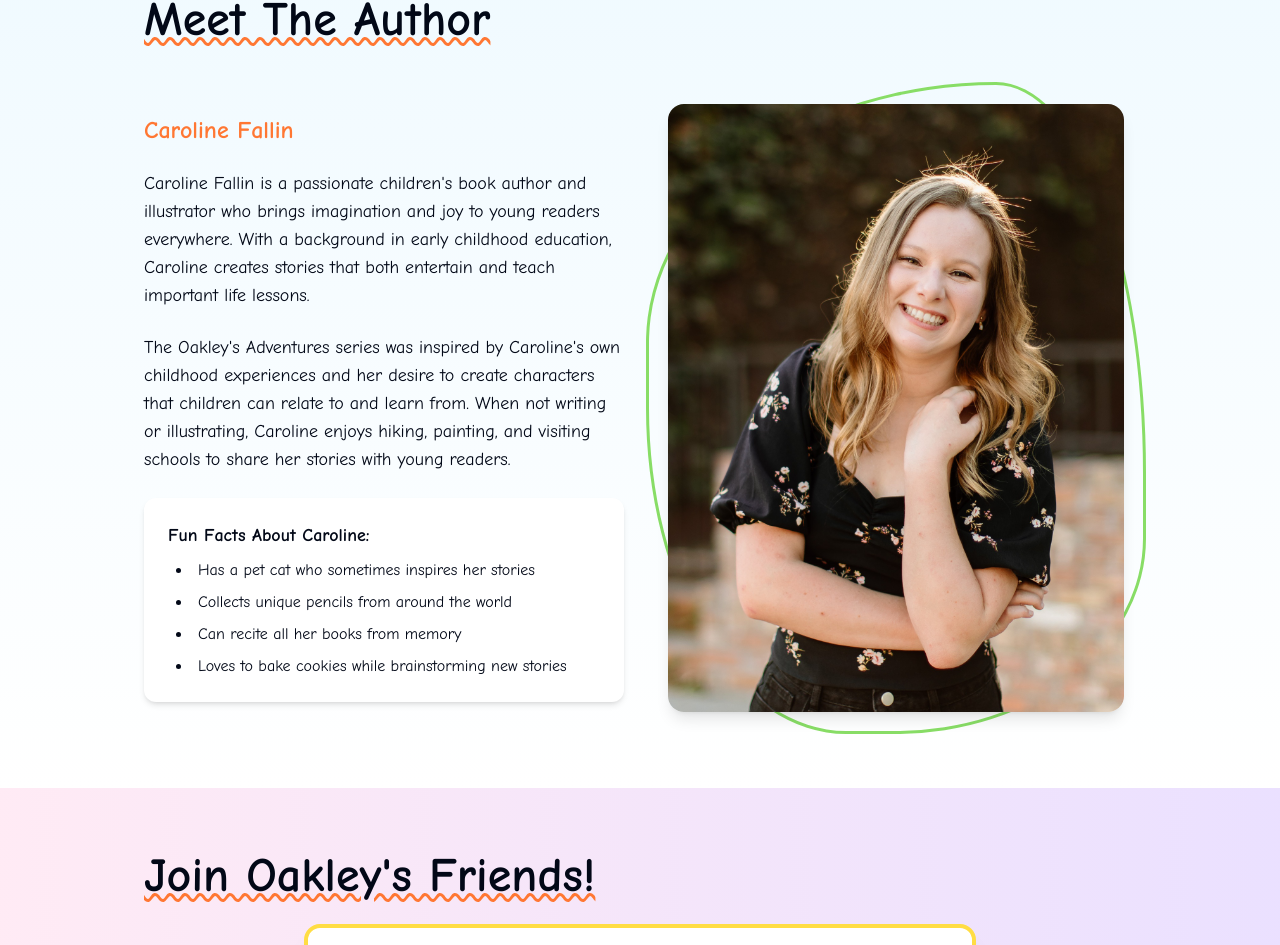
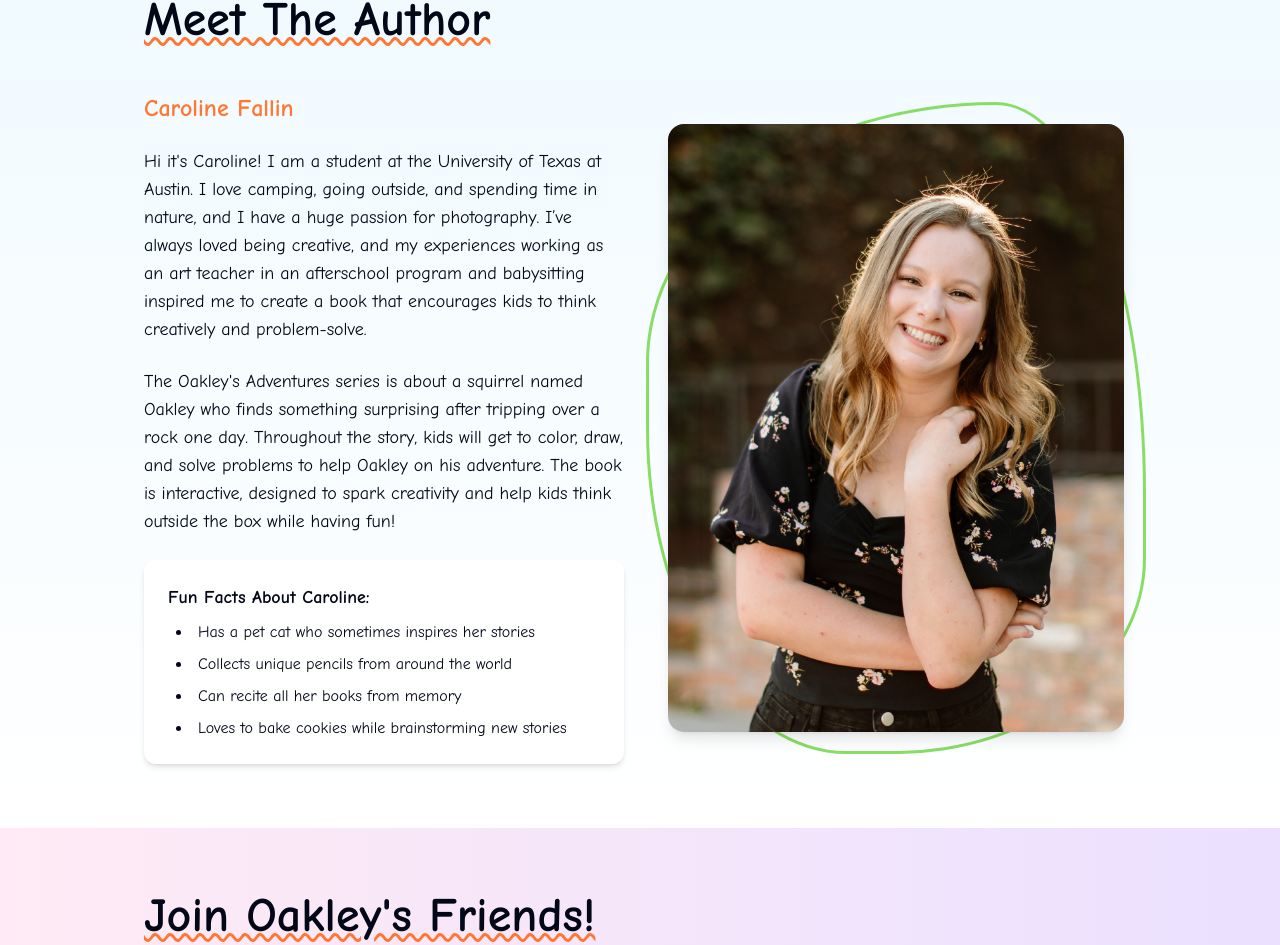
Before and after one commit to oakleysadventures/oakleys-adventure-hub, a React (Vite) app: page / in a window 1280 px wide. Shown: the part 1811-2756 px from the top of the page. Built offline with nearby package versions, Linux system fonts and the light colour scheme.

Commit message:
Update AuthorSection.tsx
added real bios to about author and book sections

```diff
--- a/src/components/AuthorSection.tsx
+++ b/src/components/AuthorSection.tsx
@@ -25,14 +25,16 @@ const AuthorSection = () => {
               Caroline Fallin
             </h3>
             <p className="text-lg">
-              Caroline Fallin is a passionate children's book author and illustrator who brings imagination and joy
-              to young readers everywhere. With a background in early childhood education, Caroline creates stories
-              that both entertain and teach important life lessons.
+              Hi it's Caroline! I am a student at the University of Texas at Austin. I love camping,
+              going outside, and spending time in nature, and I have a huge passion for photography. I’ve always
+              loved being creative, and my experiences working as an art teacher in an afterschool program and
+              babysitting inspired me to create a book that encourages kids to think creatively and problem-solve.
             </p>
             <p className="text-lg">
-              The Oakley's Adventures series was inspired by Caroline's own childhood experiences and her desire to
-              create characters that children can relate to and learn from. When not writing or illustrating, Caroline
-              enjoys hiking, painting, and visiting schools to share her stories with young readers.
+              The Oakley's Adventures series is about a squirrel named Oakley who finds something surprising
+              after tripping over a rock one day. Throughout the story, kids will get to color, draw, and solve
+              problems to help Oakley on his adventure. The book is interactive, designed to spark creativity
+              and help kids think outside the box while having fun!
             </p>
 
             <div className="bg-white p-6 rounded-xl shadow-md">
```
